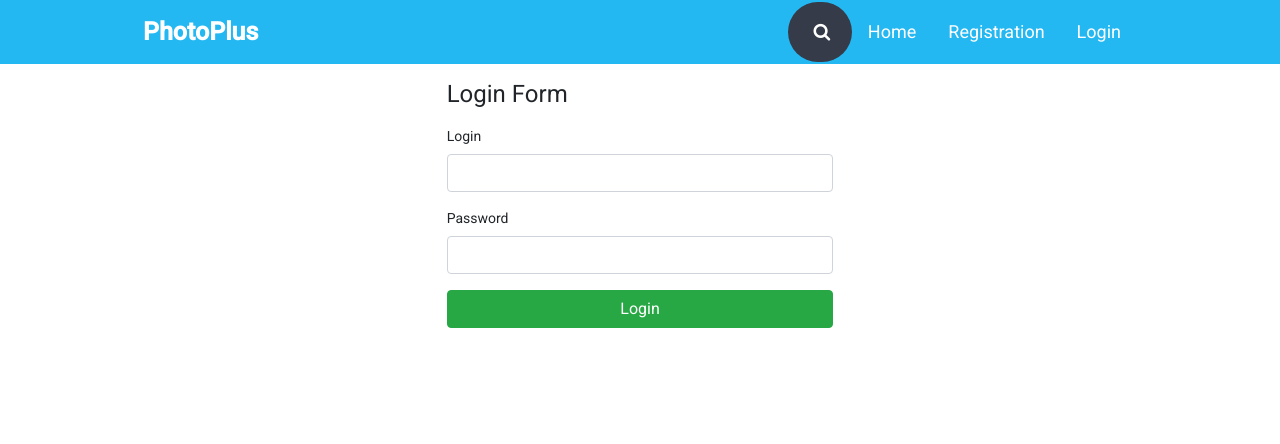
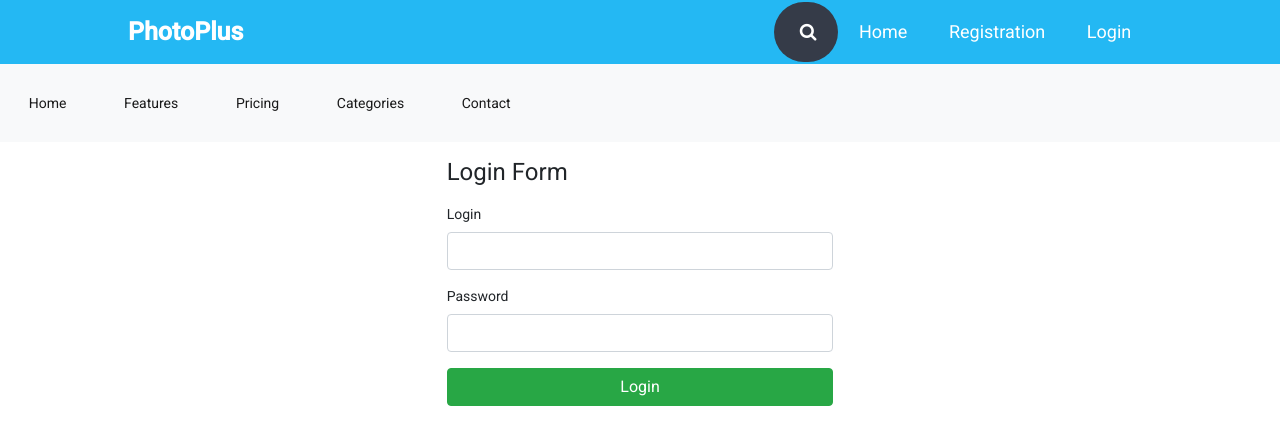
Before and after one commit to latusikl/PhotoPlus, an Angular app in the folder PhotoPlusFrontend/PhotoPlus/: page /login in a window 1280 px wide. Shown: the top 444 px of the page. Built offline with nearby package versions, Linux system fonts and the light colour scheme; a web font is replaced by a local one.

Commit message:
app component navbars

```diff
--- a/PhotoPlusFrontend/PhotoPlus/src/app/app.component.html
+++ b/PhotoPlusFrontend/PhotoPlus/src/app/app.component.html
@@ -1,21 +1,43 @@
-<header>
-  <div class="container header">
+<header class="sticky-top">
+  <nav class="container header navbar navbar-expand-lg navbar-light">
     <a href="#" routerLink="/" class="logo">PhotoPlus</a>
-    <div class="searchbar">
-      <input class="search_input" type="text" name="" placeholder="Search...">
-      <a href="#" class="search_icon"><i class="fa fa-search"></i></a>
+    <button class="navbar-toggler" type="button" data-toggle="collapse" data-target=".navbarHeader" aria-controls="navbarHeader" aria-expanded="false" aria-label="Toggle navigation">
+      <span class="navbar-toggler-icon"></span>
+    </button>
+    <div class="collapse navbar-collapse navbarHeader" id="navbarHeader">
+      <div class="searchbar">
+        <input class="search_input" type="text" name="" placeholder="Search...">
+        <a href="#" class="search_icon"><i class="fa fa-search"></i></a>
+      </div>
+      <ul class="navbar-nav">
+        <li class="darkenDiv"><a href="#" routerLink="/">Home</a></li>
+        <li class="darkenDiv"><a href="#" routerLink="/registration">Registration</a></li>
+        <li class="darkenDiv"><a href="#" routerLink="/login">Login</a></li>
+      </ul>
     </div>
-    <nav>
-      <ul>
-
-        <li><a href="#" routerLink="/">Home</a></li>
-        <li><a href="#" routerLink="/registration">Registration</a></li>
-        <li><a href="#" routerLink="/login">Login</a></li>
-      </ul>
-    </nav>
+  </nav>
+</header>
+<nav class=".container.header navbar-expand-md bg-light navbar-light">
+  <div class="collapse navbar-collapse navbarHeader">
+    <ul class="navbar-nav centered-list">
+      <li class="nav-item active centered-list-item lightenDiv">
+        <a class="nav-link" href="#">Home <span class="sr-only">(current)</span></a>
+      </li>
+      <li class="nav-item active centered-list-item lightenDiv">
+        <a class="nav-link" href="#">Features</a>
+      </li>
+      <li class="nav-item active centered-list-item lightenDiv">
+        <a class="nav-link" href="#">Pricing</a>
+      </li>
+      <li class="nav-item active centered-list-item lightenDiv">
+        <a class="nav-link" href="#">Categories</a>
+      </li>
+      <li class="nav-item active centered-list-item lightenDiv">
+        <a class="nav-link" href="#">Contact</a>
+      </li>
+    </ul>
   </div>
-</header>
-
+</nav>
 <div class="container">
   <router-outlet> </router-outlet>
 </div>
--- a/PhotoPlusFrontend/PhotoPlus/src/app/app.component.scss
+++ b/PhotoPlusFrontend/PhotoPlus/src/app/app.component.scss
@@ -7,11 +7,12 @@ $primary: rgb(36, 184, 243);
 
 .container.header {
   display: flex;
-  height: 4rem;
+  min-height: 4rem;
   width: 80%;
   margin: 0 auto;
   justify-content: space-between;
   align-items: center;
+  padding: 0 0;
 }
 
 header {
@@ -29,19 +30,36 @@ header {
   }
 }
 
+.centered-list{
+  list-style-type: none;
+  margin: 0;
+  display: flex;
+  padding: 0 0;
+
+  .centered-list-item{
+    display: block;
+    padding: 1.3rem;
+   }
+}
+
 ul {
   list-style-type: none;
   margin: 0;
   display: flex;
   padding: 0 0;
 
-  li a {
-    padding: 1rem;
+  li {
+    display: block;
+    padding: 1.3rem;
+  }
+}
 
-    &:hover {
-      background: darken($primary, 10%);
-    }
-  }
+.darkenDiv:hover {
+  background: darken($primary, 10%);
+}
+
+.lightenDiv:hover {
+  background: lighten($primary, 20%);
 }
 
 .searchbar{
--- a/PhotoPlusFrontend/PhotoPlus/src/app/components/home/home.component.html
+++ b/PhotoPlusFrontend/PhotoPlus/src/app/components/home/home.component.html
@@ -25,3 +25,5 @@
     </div>
   </div>
 </div>
+<br>
+<br><br><br><br><br><br><br><br><br><br><br><br><br><br><br><br><br><br><br><br><br><br>ss
--- a/PhotoPlusFrontend/PhotoPlus/src/index.html
+++ b/PhotoPlusFrontend/PhotoPlus/src/index.html
@@ -10,6 +10,9 @@
   <link href="https://fonts.googleapis.com/icon?family=Material+Icons" rel="stylesheet">
   <link rel="stylesheet" href="https://stackpath.bootstrapcdn.com/bootstrap/4.3.1/css/bootstrap.min.css" >
   <link rel="stylesheet" href="https://cdnjs.cloudflare.com/ajax/libs/font-awesome/4.7.0/css/font-awesome.min.css">
+  <script src="https://code.jquery.com/jquery-3.4.1.slim.min.js" integrity="sha384-J6qa4849blE2+poT4WnyKhv5vZF5SrPo0iEjwBvKU7imGFAV0wwj1yYfoRSJoZ+n" crossorigin="anonymous"></script>
+  <script src="https://cdn.jsdelivr.net/npm/popper.js@1.16.0/dist/umd/popper.min.js" integrity="sha384-Q6E9RHvbIyZFJoft+2mJbHaEWldlvI9IOYy5n3zV9zzTtmI3UksdQRVvoxMfooAo" crossorigin="anonymous"></script>
+  <script src="https://stackpath.bootstrapcdn.com/bootstrap/4.4.1/js/bootstrap.min.js" integrity="sha384-wfSDF2E50Y2D1uUdj0O3uMBJnjuUD4Ih7YwaYd1iqfktj0Uod8GCExl3Og8ifwB6" crossorigin="anonymous"></script>
 </head>
 <body class="mat-typography">
   <app-root></app-root>
```
